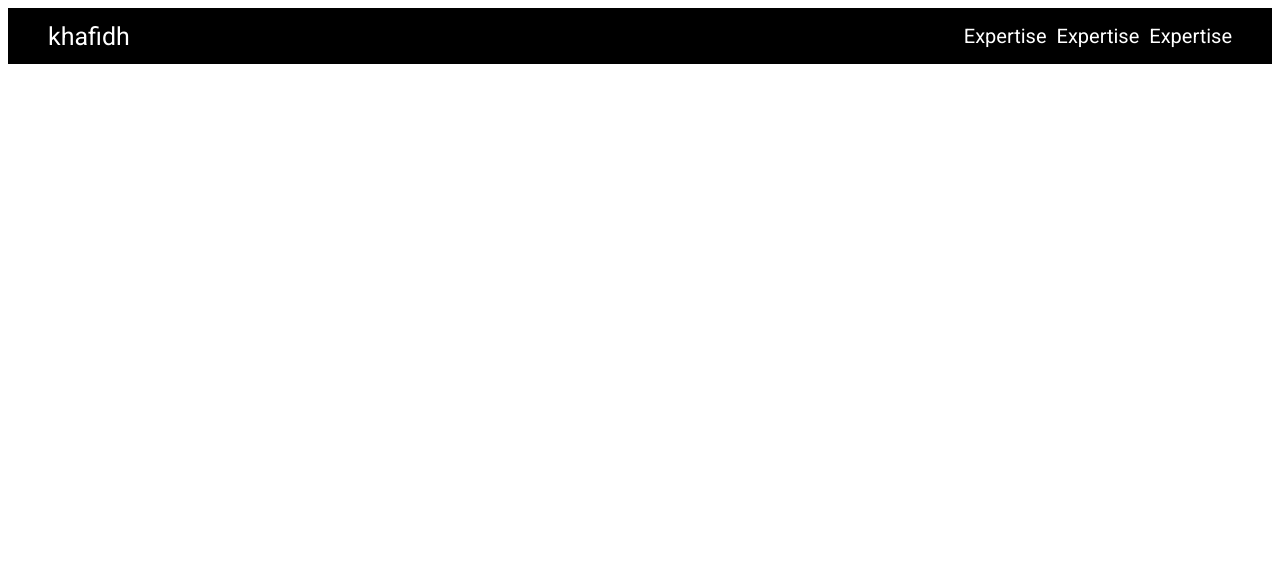
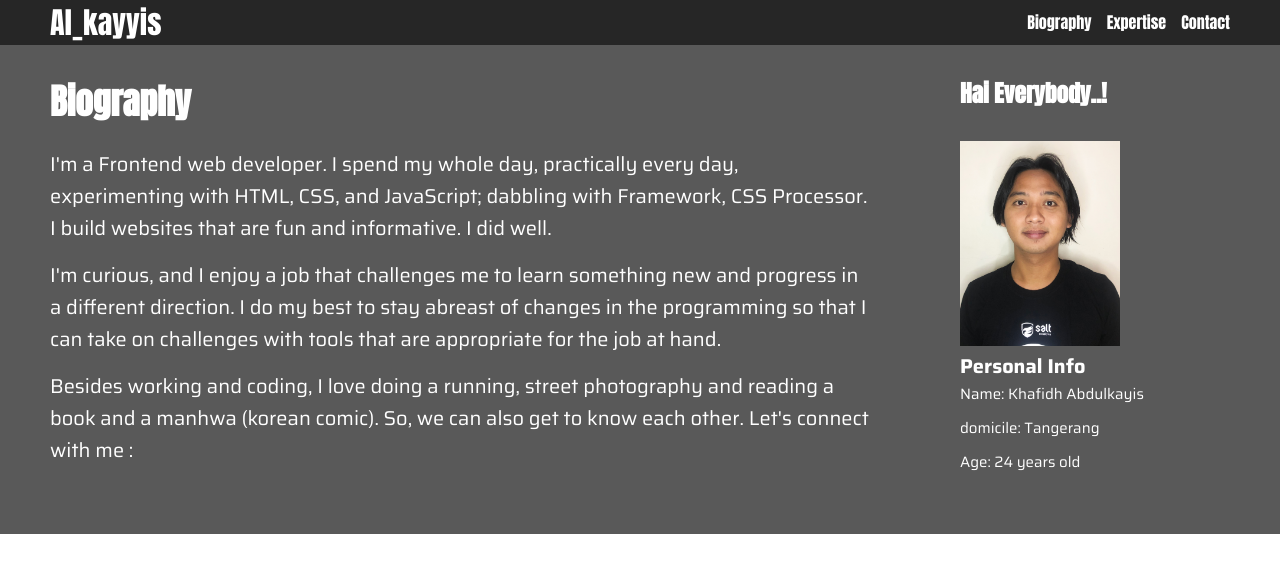
Before and after one commit to khafidhkayyis/biography, a plain HTML site: page index.html in a window 1280 px wide. Drawn offline with Linux system fonts and the light colour scheme.

Commit message:
add/biography

```diff
--- a/asset/style.css
+++ b/asset/style.css
@@ -1,37 +1,117 @@
-@import url('https://fonts.googleapis.com/css2?family=Poppins:ital,wght@0,100;0,200;0,300;0,400;0,500;0,600;0,700;0,800;0,900;1,100;1,200;1,300;1,400;1,500;1,600;1,700;1,800;1,900&family=Roboto:ital,wght@0,100;0,300;0,400;0,500;0,700;0,900;1,100;1,300;1,400;1,500;1,700;1,900&display=swap');
-
+@import url('https://fonts.googleapis.com/css2?family=Anton&family=Poppins:ital,wght@0,100;0,200;0,300;0,400;0,500;0,600;0,700;0,800;0,900;1,100;1,200;1,300;1,400;1,500;1,600;1,700;1,800;1,900&family=Saira:ital,wght@0,100;0,200;0,300;0,400;0,500;0,600;0,700;0,800;0,900;1,100;1,200;1,300;1,400;1,500;1,600;1,700;1,800;1,900&display=swap');
+*{
+    padding: 0;
+    margin: 0;
+}
 header{
-    background-color: black;
+    background-color: #262626;
     display: flex;
-    /* flex-direction: row; */
     justify-content: space-between;
-    padding: 0 40px;
+    padding: 0 50px;
 }
 
-.logo{
-    color: white;
-    font-family: Roboto;
-    font-size: 25px;
+@media only screen and (max-width: 320px) {
+    header{
+        background-color: red;
+    }
 }
 
-a{
+
+
+.logo{
+    color: #fff;
     text-decoration: none;
-    display: flex;
-    align-items: center;
-    color: white;
-    font-family: Roboto;
-    font-size: 20px;
+    font-family: anton;
+    font-size: 30px;
+}
+
+nav{
+    /* background-color: aqua; */
+    padding: 10px 0;
 }
 
 ul{
     display: flex;
+    list-style-type: none;
 }
 
 li{
-    margin-right: 10px;
-    list-style-type: none;
+    margin-right: 15px;
 }
 
 li:last-child{
     margin-right: 0;
 }
+
+a{
+    text-decoration: none;
+    color: #fff;
+    font-family: anton;
+
+}
+
+a:hover{
+    -ms-transform: scale(1.5); /* IE 9 */
+    -webkit-transform: scale(1.5); /* Safari 3-8 */
+    transform: scale(1.5);
+    color: #F2C12E;
+}
+
+.content{
+    width: 100%;
+}
+
+.content-bio{
+    display: flex;
+    background-color: #595959;
+    padding:30px 0 50px 50px;
+}
+
+section{
+    width: 500%;
+}
+
+.section-title{
+    font-family: anton;
+    font-size: 30px;
+    color: #fff;
+    margin-bottom: 20px;
+}
+
+.section-desc{
+    color: #fff;
+    font-family: Saira;
+    font-size: 20px;
+    width: 90%;
+}
+
+.section-desc-child{
+    margin-bottom: 15px;
+}
+
+.aside-title{
+    font-family: anton;
+    font-size: 20px;
+    color: #fff;
+    margin-bottom: 30px;
+}
+
+.aside-img{
+    width: 50%;
+}
+
+.aside-content-title{
+    color: #fff;
+    font-family: Saira;
+    font-size: 20px;
+}
+
+.aside-content-desc{
+    color: #fff;
+    font-family: Saira;
+    font-size: 15px;
+}
+
+.aside-content-desc-child{
+    margin-bottom: 10px;
+}
--- a/index.html
+++ b/index.html
@@ -4,26 +4,84 @@
     <meta charset="UTF-8" />
     <meta http-equiv="X-UA-Compatible" content="IE=edge" />
     <meta name="viewport" content="width=device-width, initial-scale=1.0" />
-    <title>Biography kayyis</title>
+    <title>Biography</title>
+
     <link rel="stylesheet" href="./asset/style.css" />
   </head>
   <body>
     <header>
-      <a class="logo" href="/">khafidh</a>
+      <a class="logo" href="">Al_kayyis</a>
       <nav>
         <ul>
-          <li><a href="/">Expertise</a></li>
-          <li><a href="/">Expertise</a></li>
-          <li><a href="/">Expertise</a></li>
+          <li>
+            <a href="">Biography</a>
+          </li>
+          <li>
+            <a href="">Expertise</a>
+          </li>
+          <li>
+            <a href="">Contact</a>
+          </li>
         </ul>
       </nav>
     </header>
-    <main>
-      <div class="content">
-        <article></article>
-        <aside></aside>
+    <div class="content">
+      <div class="content-bio">
+        <section>
+          <div class="section-title">
+            <h3>Biography</h3>
+          </div>
+          <div class="section-desc">
+            <p class="section-desc-child">
+              I'm a Frontend web developer. I spend my whole day, practically
+              every day, experimenting with HTML, CSS, and JavaScript; dabbling
+              with Framework, CSS Processor. I build websites that are fun and
+              informative. I did well.
+            </p>
+            <p class="section-desc-child">
+              I'm curious, and I enjoy a job that challenges me to learn
+              something new and progress in a different direction. I do my best
+              to stay abreast of changes in the programming so that I can take
+              on challenges with tools that are appropriate for the job at hand.
+            </p>
+            <p class="section-desc-child">
+              Besides working and coding, I love doing a running, street
+              photography and reading a book and a manhwa (korean comic). So, we
+              can also get to know each other. Let's connect with me :
+            </p>
+          </div>
+        </section>
+        <aside>
+          <div class="aside-title">
+            <h3>Hai Everybody..!</h3>
+          </div>
+          <div>
+            <img
+              class="aside-img"
+              src="./asset/image/photoProfile.jpg"
+              alt=""
+            />
+          </div>
+          <div class="aside-content">
+            <div class="aside-content-title">
+              <h4>Personal Info</h4>
+            </div>
+            <div class="aside-content-desc">
+              <p class="aside-content-desc-child">
+                Name: <span>Khafidh Abdulkayis</span>
+              </p>
+              <p class="aside-content-desc-child">
+                domicile: <span>Tangerang</span>
+              </p>
+              <p class="aside-content-desc-child">
+                Age: <span>24 years old</span>
+              </p>
+            </div>
+          </div>
+        </aside>
       </div>
-    </main>
-    <footer></footer>
+
+      <div></div>
+    </div>
   </body>
 </html>
```
Also changed, not shown: asset/image/photoProfile.jpg (added), asset/main.js (added).
